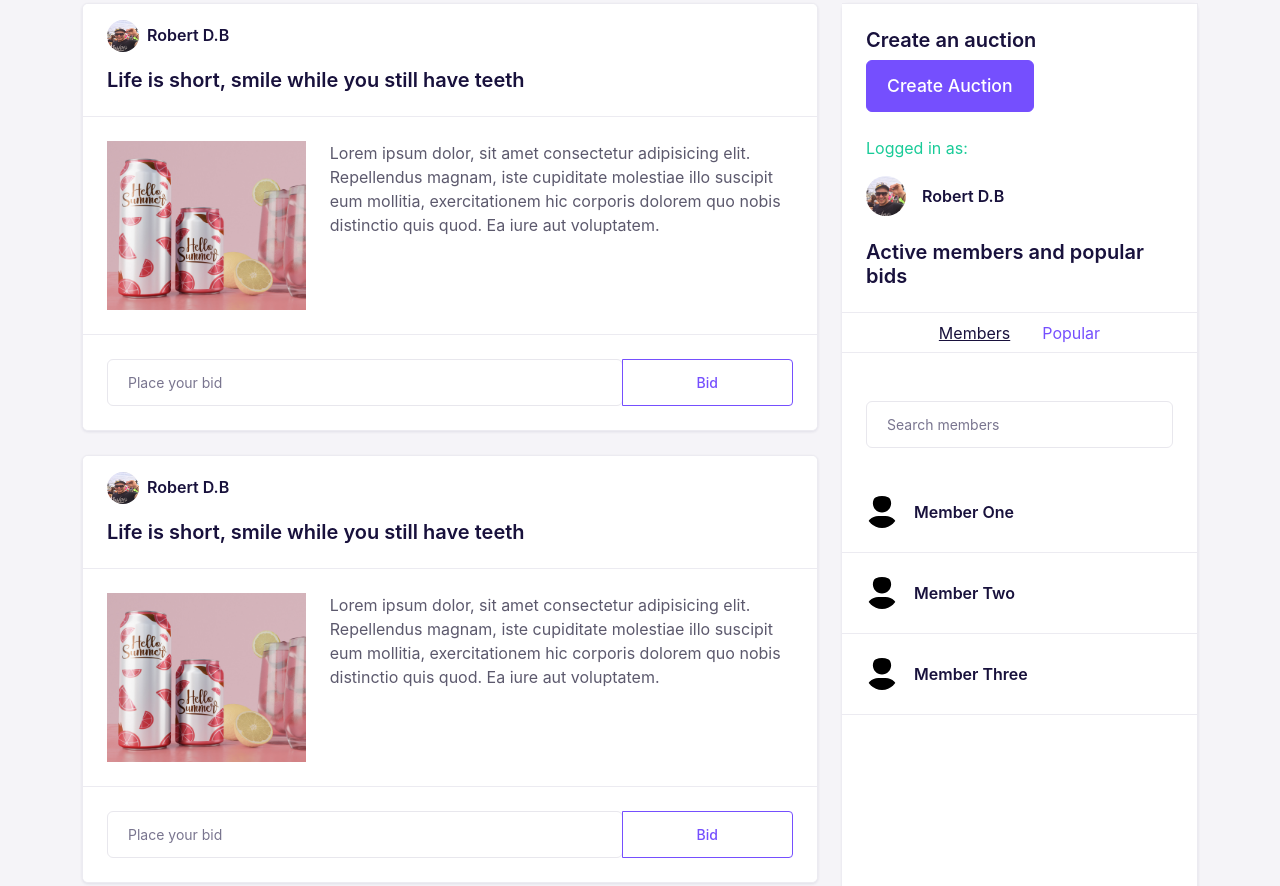
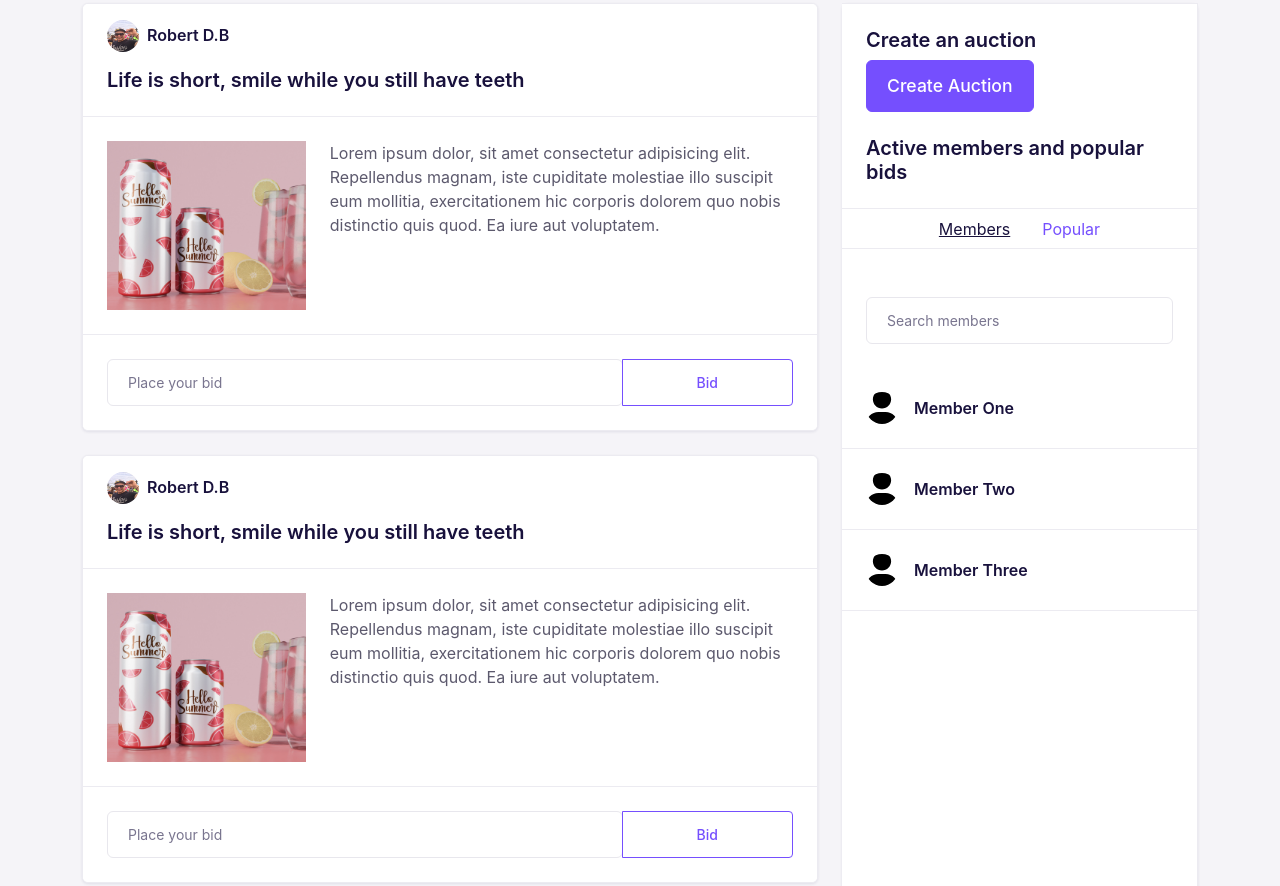
Before and after one commit to RobertDacian/semester-project, a website: page index.html in a window 1280 px wide. Shown: the part 1336-2222 px from the top of the page. Drawn offline with nearby package versions, Linux system fonts and the light colour scheme.

```diff
--- a/index.html
+++ b/index.html
@@ -30,30 +30,6 @@
               <h2 class="text-danger">Please log in to bid in any auction.</h2>
             </div>
           </div>
-
-          <!-- Hamburger Button -->
-          <!-- <button class="navbar-toggler collapsed" type="button" data-bs-toggle="collapse"
-          data-bs-target="#navbar-default" aria-controls="navbar-default" aria-expanded="false"
-          aria-label="Toggle navigation">
-          <span class="icon-bar top-bar mt-0"></span>
-          <span class="icon-bar middle-bar"></span>
-          <span class="icon-bar bottom-bar"></span>
-        </button> -->
-          <!-- Nav Collapse -->
-          <!-- <div class="collapse navbar-collapse mt-lg-0 mt-md-4 mt-4" id="navbar-default">
-          <ul class="navbar-nav d-flex justify-content-lg-end align-items-center align-items-center w-100">
-            <li class="nav-item">
-              <a class="nav-link active" href="./">Home</a>
-            </li>
-
-            <li class="nav-item">
-              <a class="nav-link" href="./profile/">Profile</a>
-            </li>
-            <li class="nav-item">
-              <a class="nav-link" href="./">Sign Out</a>
-            </li>
-          </ul>
-        </div> -->
         </div>
       </nav>
     </header>
@@ -199,30 +175,6 @@
                           >
                             Create Auction
                           </button>
-                        </div>
-                        <!-- Logged in Member -->
-                        <div
-                          class="d-flex justify-content-start align-items-start flex-column mt-4"
-                        >
-                          <div class="text-success">
-                            <p>Logged in as:</p>
-                          </div>
-                          <a href="#" class="text-link">
-                            <div
-                              class="d-flex justify-content-between align-items-center gap-2"
-                            >
-                              <div class="avatar avatar-md">
-                                <img
-                                  src="./assets/avatars/img_me.jpg"
-                                  alt=""
-                                  class="rounded-circle"
-                                />
-                              </div>
-                              <div class="ms-2">
-                                <h4 class="mb-0">Robert D.B</h4>
-                              </div>
-                            </div>
-                          </a>
                         </div>
                       </div>
                       <!-- Tabs Intro -->
@@ -729,7 +681,7 @@
       <div class="container-lg">
         <!-- Footer Body -->
         <div class="row d--flex align-items-center justify-content-center">
-          <div class="col-6 col-md-6 col-12 d-flex flex-column mb-4 mt-8">
+          <div class="col-6 col-md-6 col-12 d-flex flex-column mt-8">
             <!-- About-->
             <div class="d-flex align-items-center justify-content-center">
               <img
@@ -745,17 +697,10 @@
                 nemo odio quis iure.
               </p>
             </div>
-            <nav>
-              <ul
-                class="navbar navbar-nav d-flex flex-row justify-content-center align-items-center gap-4 w-100"
-              >
+            <!-- <nav>
+            <ul class="navbar navbar-nav d-flex flex-row justify-content-center align-items-center gap-4 w-100">
               <li class="nav-item">
-                  <a
-                    class="nav-link text-decoration-underline active"
-                    aria-current="page"
-                    href="./"
-                    >Home</a
-                  >
+                <a class="nav-link text-decoration-underline active" aria-current="page" href="./">Home</a>
               </li>
 
               <li class="nav-item">
@@ -765,7 +710,7 @@
                 <a class="nav-link text-primary" href="./">Sign Out</a>
               </li>
             </ul>
-            </nav>
+          </nav> -->
           </div>
         </div>
         <!-- Footer Bottom-->
```
Lines whose indentation alone changed are shown as unchanged.
